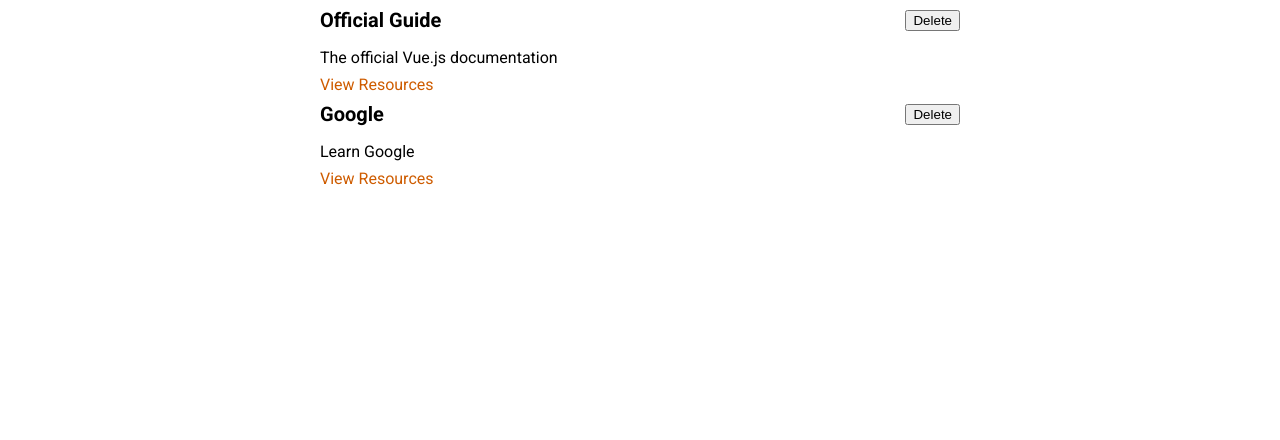
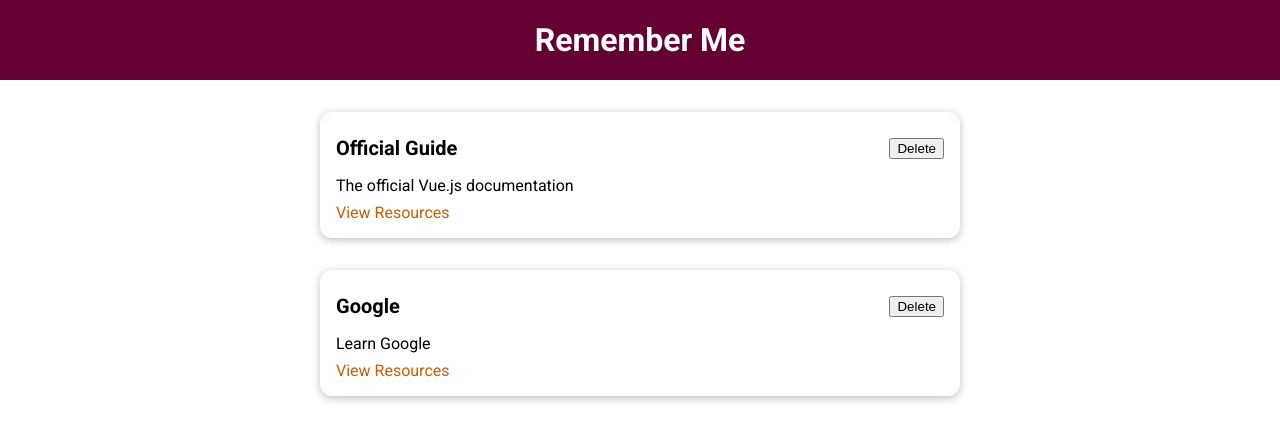
Before and after one commit to NoorMohammadTalukder/Remember-Me-Simple-VUE-Application, a Vue app: page / in a window 1280 px wide. Shown: the top 440 px of the page. Built offline with nearby package versions, Linux system fonts and the light colour scheme; the HTML template or start-up script is replaced by a standard one.

Commit message:
layouts added

```diff
--- a/src/App.vue
+++ b/src/App.vue
@@ -1,12 +1,15 @@
 <template>
+  <the-header title="Remember Me"></the-header>
  <stored-resources :resources="storedResources"></stored-resources>
 </template>
 
 <script>
     import StoredResources from './components/learning-resources/StoredResources.vue';
+    import TheHeader from './components/layouts/TheHeader.vue';
     export default {
       components: {
         StoredResources,
+        TheHeader,
       },
       data() {
         return {
--- /dev/null
+++ b/src/components/UI/BaseCard.vue
@@ -0,0 +1,18 @@
+<template>
+    <div>
+        <slot>
+
+        </slot>
+    </div>
+</template>
+
+
+<style scoped>
+    div {
+    border-radius: 12px;
+    box-shadow: 0 2px 8px rgba(0, 0, 0, 0.26);
+    padding: 1rem;
+    margin: 2rem auto;
+    max-width: 40rem;
+    }
+</style>
--- /dev/null
+++ b/src/components/layouts/TheHeader.vue
@@ -0,0 +1,29 @@
+<template>
+    <header>
+        <h1>
+            {{title}}
+        </h1>
+    </header>
+</template>
+
+<script>
+    export default {
+        props:['title']
+    }
+</script>
+
+<style scoped>
+    header {
+    width: 100%;
+    height: 5rem;
+    background-color: #640032;
+    display: flex;
+    justify-content: center;
+    align-items: center;
+    }
+
+    header h1 {
+    color: white;
+    margin: 0;
+    }
+</style>
--- a/src/components/learning-resources/LearningResource.vue
+++ b/src/components/learning-resources/LearningResource.vue
@@ -1,25 +1,23 @@
 <template>
   <li>
-    <div>
+    <base-card>
       <header>
         <h3>{{ title }}</h3>
         <button>Delete</button>
       </header>
-    </div>
       <p>{{ description }}</p>
       <nav>
         <a :href="link">View Resources</a>
       </nav>
+    </base-card>
   </li>
 </template>
-
 
 <script>
 export default {
   props: ['title', 'description', 'link'],
 };
 </script>
-
 
 <style scoped>
 li {
--- a/src/main.js
+++ b/src/main.js
@@ -1,4 +1,9 @@
 import { createApp } from 'vue';
-import App from './App.vue'
+import App from './App.vue';
+import BaseCard from './components/UI/BaseCard.vue';
 
-createApp(App).mount('#app');
+const app=createApp(App);
+
+app.component("base-card",BaseCard);
+
+app.mount('#app');
```
Lines whose indentation alone changed are shown as unchanged.
